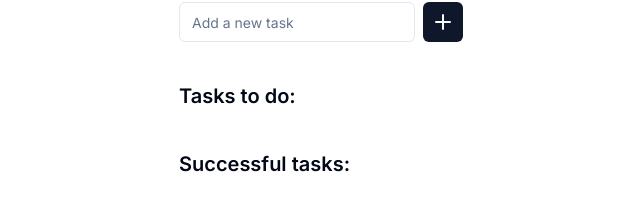
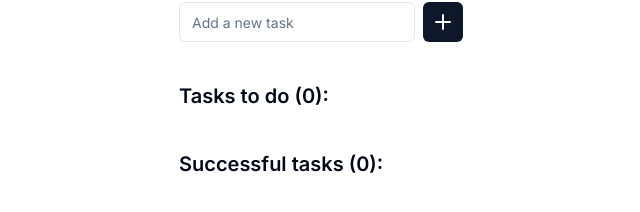
Before and after one commit to alishaaaa20/todo-app, a Next.js app: page / in a window 1280 px wide. Shown: the part 162-374 px from the top of the page, without its empty margins (319-959 px from the left). Built offline with nearby package versions, Linux system fonts and the light colour scheme.

Commit message:
no of tasks added count

```diff
--- a/src/components/Todo/TodoForm.tsx
+++ b/src/components/Todo/TodoForm.tsx
@@ -104,7 +104,9 @@ const TodoForm: React.FC = () => {
       </form>
 
       <div>
-        <h3 className="mt-10 text-xl font-semibold">Tasks to do:</h3>
+        <h3 className="mt-10 text-xl font-semibold">
+          Tasks to do ({tasks.length}):
+        </h3>
       </div>
 
       {tasks.map((task) => (
@@ -201,12 +203,14 @@ const TodoForm: React.FC = () => {
 
       {/* Displaying the list of successful tasks */}
       <div>
-        <h3 className="mt-10 text-xl font-semibold">Successful tasks:</h3>
+        <h3 className="mt-10 text-xl font-semibold">
+          Successful tasks ({successfulTasks.length}):
+        </h3>
         {successfulTasks.map((task) => (
           <Card key={task.id} className="w-full mt-5">
             <CardHeader>
               <div className="flex items-center justify-between">
-                <CardTitle className="font-normal text-xl 	text-decoration-line: line-through">
+                <CardTitle className="font-normal text-xl text-decoration-line: line-through">
                   {task.title}
                 </CardTitle>
               </div>
```
